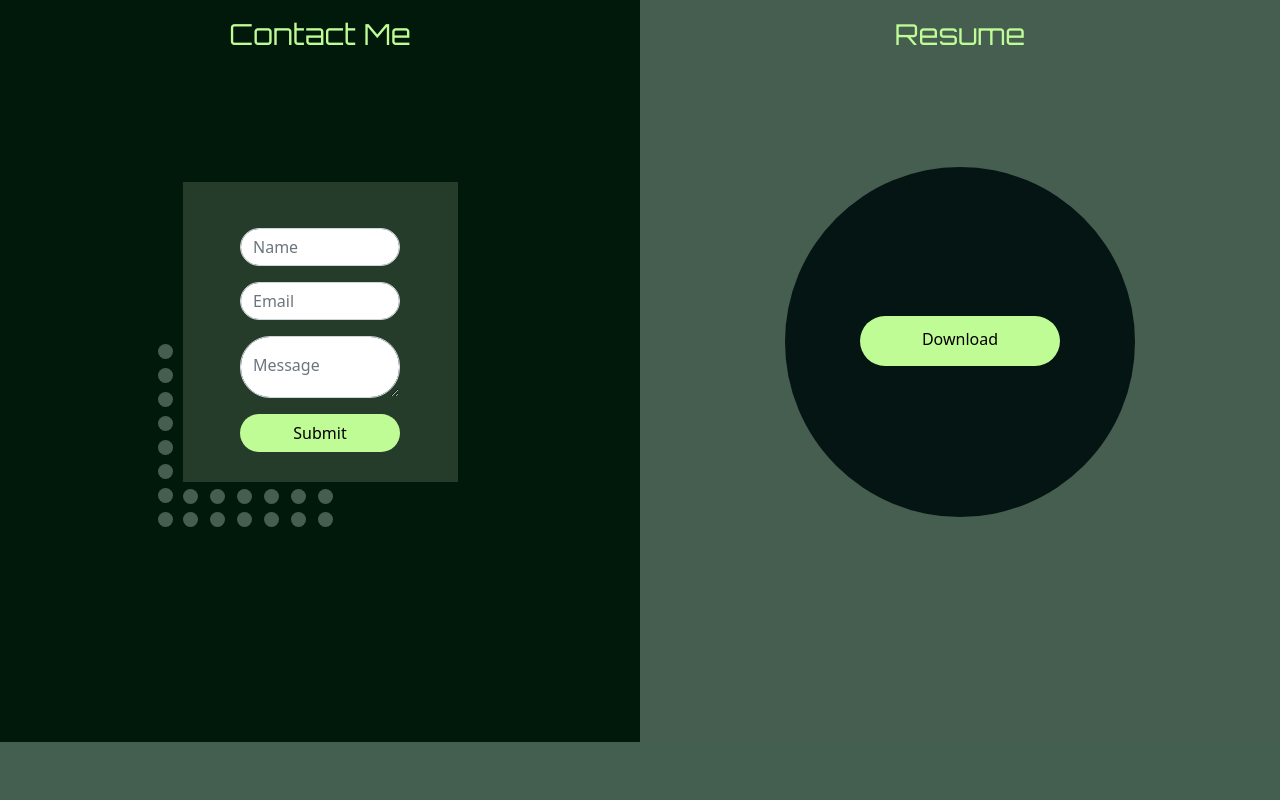
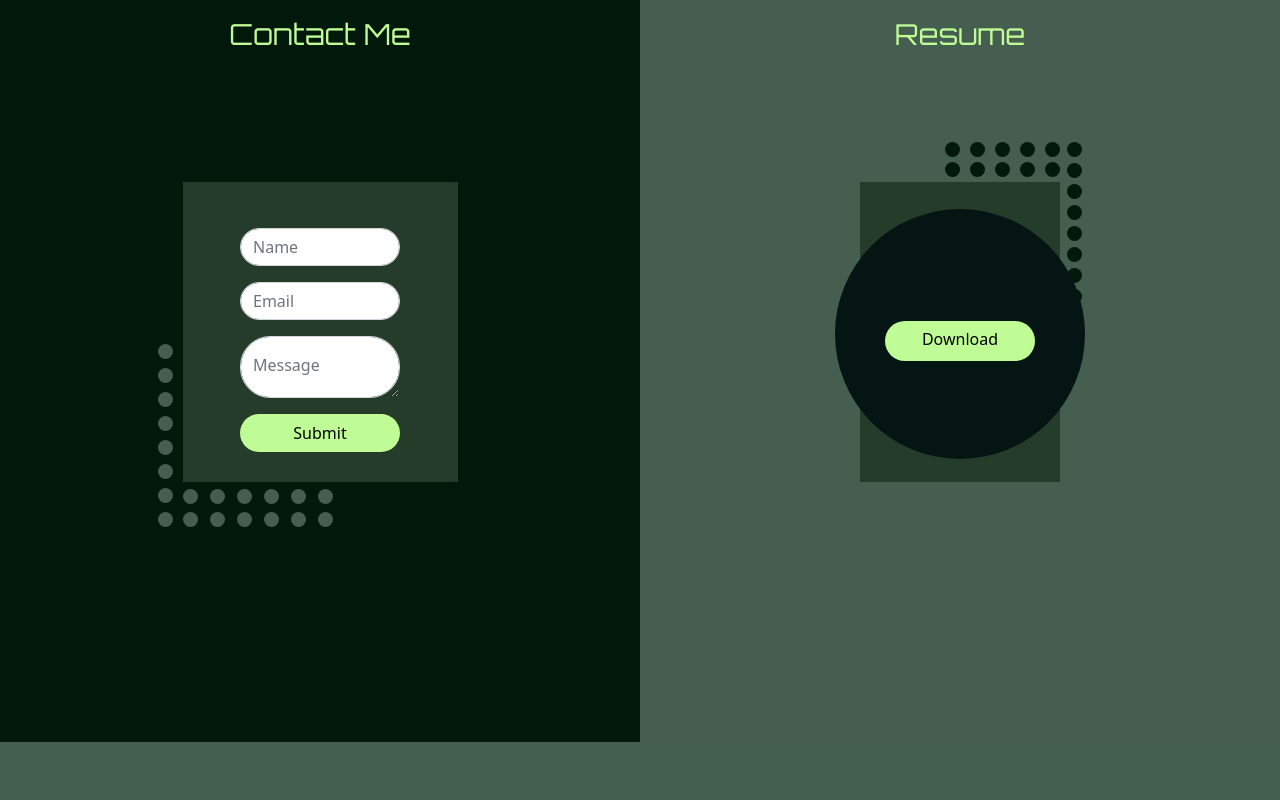
Before and after one commit to S-Bolt/ReactPortfolio, a React (Vite) app: page / in a window 1280 px wide. Shown: the part 2240-3040 px from the top of the page. Built offline with nearby package versions, Linux system fonts and the light colour scheme.

Commit message:
design revsions

```diff
--- a/package.json
+++ b/package.json
@@ -11,6 +11,7 @@
     "preview": "vite preview"
   },
   "dependencies": {
+    "@emailjs/browser": "^4.4.1",
     "bootstrap": "^5.2.3",
     "react": "^18.3.1",
     "react-dom": "^18.3.1",
--- a/src/pages/AboutMe.css
+++ b/src/pages/AboutMe.css
@@ -31,11 +31,11 @@
     top: 50%;
     left: 50%;
     transform: translate(-70%, -50%);
-    width: 80px; /* Adjust the size to your preference */
+    width: 80px;
     height: 80px;
-    background-color: #253C2B; /* Light orange color, adjust opacity */
-    border-radius: 50%; /* Makes it a circle */
-    z-index: -1; /* Places it behind the text */
+    background-color: #253C2B;
+    border-radius: 50%;
+    z-index: -1;
 }
 img {
     flex: 1;
@@ -91,18 +91,35 @@ p {
 @media (max-width: 768px){
     .split-panel {
         max-width: 100%;
-        height: 1200px;
+        height: 1100px;
         display: flex;
         flex-direction: column;
         justify-content: space-between;
+        text-align: center;
         align-items: center;
         flex-wrap: wrap;
-        padding-left: 77px;
         padding-right: 77px;
         padding-top: 60px;
         padding-bottom: 60px;
         margin-right: 0px !important;
     }
 
+    }
 
-}
+    @media (max-width: 480px) {
+        .split-panel {
+            height: 1100px;
+            padding-right: 10px;
+            padding-left: 10px;
+        }
+        .about-me-text {
+           margin-right: 0px;
+        }
+        p {
+            max-height: unset;
+        }
+        .img-container {
+            align-items: center;
+            max-width: 80%;
+        }
+    }
--- a/src/pages/Contact.css
+++ b/src/pages/Contact.css
@@ -126,29 +126,43 @@ font-size: 29px;
     color: black;
     align-items: center;
     border-radius: 35px;
-    height: 50px;
-    width: 200px;
+    height: 40px;
+    width: 150px;
     transition: background-color 0.3s ease;
     z-index: 1;
-    padding-top: 10px;
-    margin-top: 245px; /*This value may need altering for responsive design*/
+    padding-top: 5px;
+    margin-top: 250px; /*This value may need altering for responsive design*/
 }
 .download.btn:hover {
     background-color: #c0fc95a8;
 }
 
-/* Decorative Oval Behind the Button */
+/* Decorative oval behind button */
 .decorative-oval {
     position: absolute;
-    top: 50%;
+    top: 49%;
     left:50%;
     transform: translate(-50%, -50%);
-    width: 350px;
-    height: 350px;
+    width: 250px;
+    height: 250px;
     background-color: #051513;
     border-radius: 50%;
     z-index: 0;
     pointer-events: none;
+}
+
+/* Decorative rectangle behind oval*/
+.background-rectangle {
+    position: absolute;
+    top: 240px;
+    left: 50%;
+    transform: translate(-50%);
+    width: 200px;
+    height: 300px;
+    background-color: #253C2B;
+    z-index: 0;
+
+
 }
 
 .btn.submit {
@@ -163,8 +177,57 @@ font-size: 29px;
     background-color: #c0fc95a8;
 }
 
+.resume-1st-circles {
+    position: absolute;
+    top: -20px;
+    left: 60px;
+    display: flex;
+    gap: 10px;
+    z-index: 3;
+
+}
+.resume-2nd-circles {
+    position: absolute;
+    top: -40px;
+    left: 60px;
+    display: flex;
+    gap: 10px;
+    z-index: 3;
+}
+.resume-circle {
+    width: 15px;
+    height: 15px;
+    border-radius: 50%;
+    background-color:#01190B;
+}
+
+.resume-circle-column {
+    top: -61px;
+    left: 207px;
+    position: absolute;
+    display: flex;
+    flex-direction: column;
+    gap: 6px;
+    height: fit-content;
+    z-index: 3;
+
+}
+
+/* Circle Styling */
+.resume-circle-row::before,
+.resume-circle-column::before {
+    content: "";
+    width: 15px;
+    height: 15px;
+    border-radius: 50%;
+
+}
+
+
 /* Responsive adjustments */
 @media (max-width: 768px) {
+
+
     .container-contact {
         flex-direction: column;
         align-items: center;
@@ -199,9 +262,15 @@ font-size: 29px;
         padding-top: 75px;
     }
     .download.btn {
-        margin-top: 180px; /*This value may need altering for responsive design*/
+        margin-top: 240px;
     }
     .decorative-oval {
-        margin-top: 50px;
+        margin-top: 100px;
     }
 }
+
+@media (max-width: 480px) {
+    .decorative-rectangle {
+        width:200px;
+    }
+}
--- a/src/pages/Contact.jsx
+++ b/src/pages/Contact.jsx
@@ -1,5 +1,7 @@
-import { useEffect, useState} from "react";
+import { useEffect, useRef, useState} from "react";
 import './Contact.css';
+import emailjs from '@emailjs/browser';
+
 
 
  //Setting useState and setContactForm function to change state
@@ -7,6 +9,10 @@ function Contact() {
     const [bottomRowCircles, setBottomRowCircles] = useState([]);
     const [secondBottomRowCircles, setSecondBottomRowCircles] = useState([]);
     const [columnCircles,setColumnCircles] = useState([])
+
+    const [resumeRowCircles, setResumeRowCircles] = useState([]);
+    const [resume2ndRowCircles, setResume2ndRowCircles] = useState([]);
+    const [resumeColumnCircles, setResumeColumnCircles] = useState([]);
     const [contactForm , setContactForm ] = useState({
         name: '',
         email: '',
@@ -14,11 +20,20 @@ function Contact() {
     });
     const [errors, setErrors]= useState({});
 
+     // Reference to the form
+     const form = useRef();
+
     //for generating circles
     useEffect(() => {
+        //Contact Me Circle Design
         setBottomRowCircles(Array(5).fill(0));
         setSecondBottomRowCircles(Array(5).fill(0));
         setColumnCircles(Array(7).fill(0));
+
+        //Resume Circle Design
+        setResumeRowCircles(Array(5).fill(0));
+        setResume2ndRowCircles(Array(5).fill(0));
+        setResumeColumnCircles(Array(8).fill(0));
     }, []);
 
     const handleInputChange = (e) => {
@@ -42,11 +57,22 @@ function handleSubmit(e) {
 
     //if newErrors is 0 then the form can be submitted
     if (Object.values(newErrors).length === 0) {
-        console.log('Form sumbitted:', contactForm);
-        alert('Message sent!');
+        emailjs.sendForm(
+            'YOUR_SERVICE_ID',        // Replace with your EmailJS service ID  service_9s8qi78
+            'YOUR_TEMPLATE_ID',       // Replace with your EmailJS template ID contact_form_hjbdic8
+            '#form',             // Reference to the form element
+            'YOUR_USER_ID'            // Replace with your EmailJS user ID (public key)J1V_bF_plez24wEyL
+        )
+        .then((response) => {
+            console.log('SUCCESS!', response.status, response.text);
+            alert('Message sent!');
 
-        //reset form
-        setContactForm({ name: '', email: '', message: '' })
+            // Reset form
+            setContactForm({ name: '', email: '', message: '' });
+        }, (error) => {
+            console.error('FAILED...', error);
+            alert('Failed to send message. Please try again.');
+        });
     }
 }
 
@@ -74,7 +100,7 @@ return (
                 </div>
             </div>
 
-                <form className="form" onSubmit={handleSubmit}>
+                <form ref={form} className="form" onSubmit={handleSubmit}>
                     <div className="form-group my-3">
                     <input
                     value={contactForm.name}
@@ -114,10 +140,31 @@ return (
             {/* Resume Download Button */}
             <div className="resume-container">
                   <h2 className="resume-h2">Resume</h2>
+                    <div className="background-rectangle">
+
+                         {/*Circle Rows and Column*/}
+                     <div className="resume-circle-row resume-1st-circles" >
+                        {resumeRowCircles.map((_, index) => (
+                            <div key={`resume-1st-circles-${index}`} className="resume-circle"></div>
+                        ))}
+                     </div>
+                     <div className="resume-circle-row resume-2nd-circles" >
+                        {resume2ndRowCircles.map((_, index) => (
+                            <div key={`resume-2nd-circles-${index}`} className="resume-circle"></div>
+                        ))}
+                     </div>
+                     <div className="resume-circle-column " >
+                        {resumeColumnCircles.map((_, index) => (
+                            <div key={`resume-circle-column-${index}`} className="resume-circle"></div>
+                        ))}
+                     </div>
+
+                </div>
                     <div className="decorative-oval"></div>
                             <a href="/Resume.pdf"  download={"Sam Bolton's Resume"} className="download btn">
                                 Download
                             </a>
+
             </div>
     </div>
 )
--- a/src/pages/Hero.css
+++ b/src/pages/Hero.css
@@ -91,7 +91,7 @@
         line-height: 5.5rem !important;
     }
 
-    p {
+    .words p {
         line-height: 2rem;
     }
 }
@@ -154,6 +154,9 @@
 @media (max-width: 768px) {
     .words{
         padding-top: 60px;
+        text-align: center;
+        align-items: center;
+
     }
 
     .headshot-img {
@@ -169,3 +172,13 @@
         border: none;
     }
 }
+
+@media (max-width: 480px) {
+    .words h1 {
+        font-size: 3.5rem !important;
+        line-height: 3rem !important;
+    }
+    .words p {
+
+    }
+}
--- a/src/pages/Portfolio.css
+++ b/src/pages/Portfolio.css
@@ -94,3 +94,13 @@
     padding-left: 100px;
    }
 }
+
+@media (max-width: 1000px){
+  .container-project {
+    text-align: center;
+    align-items: center;
+  }
+  h2.title {
+    padding-left: 0;
+  }
+}
```
Also changed, not shown: 1 other file (tests, documents, lock files or other folders).
